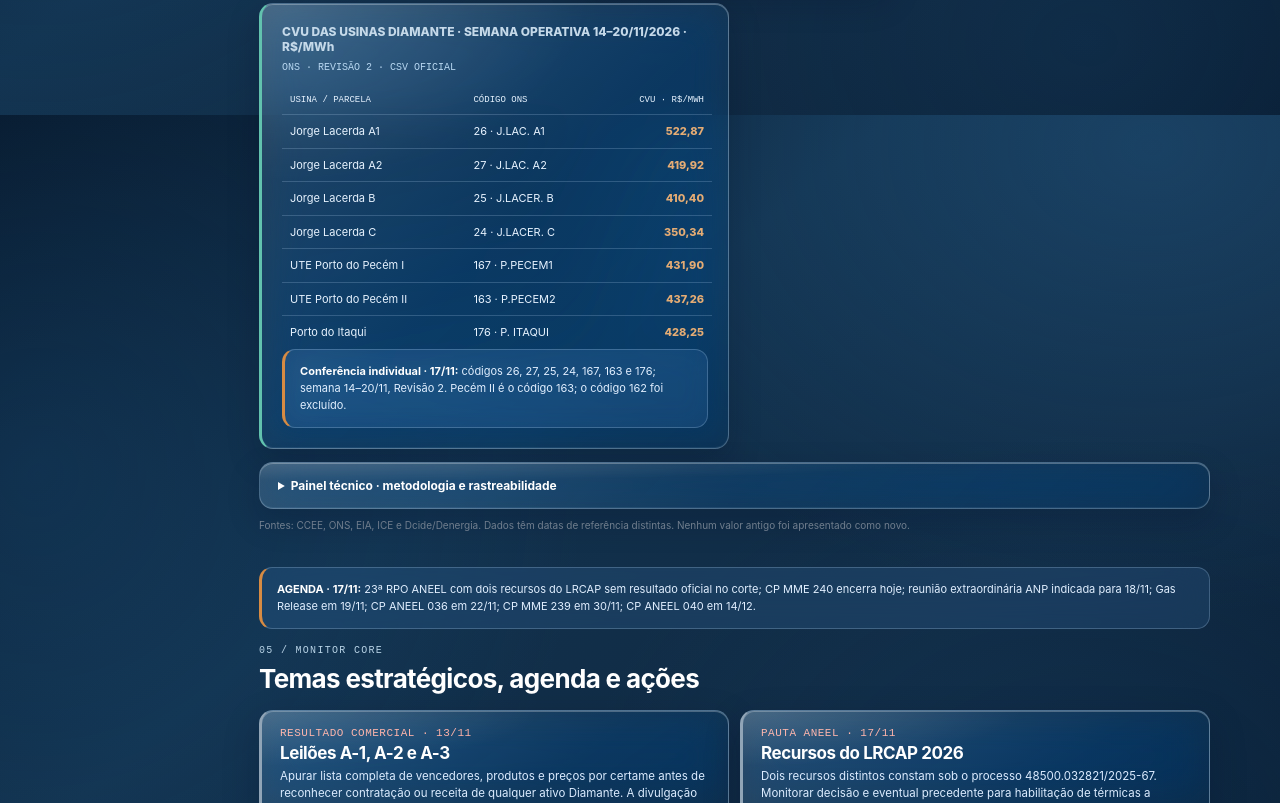
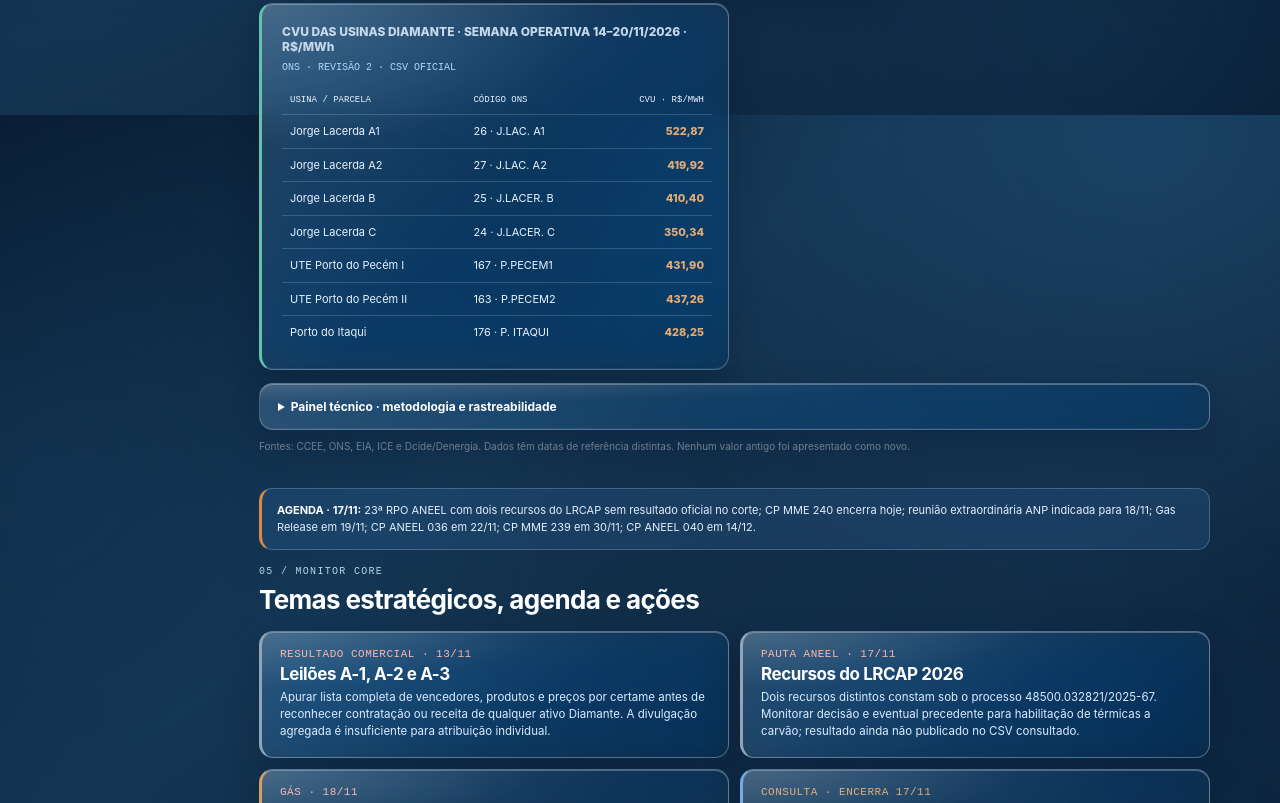
Before and after one commit to COREDIAMANTE/radar-core-diamante, a plain HTML site: page index.html in a window 1280 px wide. Shown: the part 3085-3888 px from the top of the page. Drawn offline with Linux system fonts and the light colour scheme.

Commit message:
Remove anotação interna de conferência da tabela de CVU

```diff
--- a/index.html
+++ b/index.html
@@ -137,7 +137,7 @@ body>.layout .processes,body>.layout .monitor-grid{grid-template-columns:repeat(
  <div class="market-bottom"><div class="cvu-card" style="border-top:4px solid var(--orange)"><div class="name" style="font-size:12px;font-weight:800;color:var(--blue)">CVU DAS USINAS DIAMANTE · SEMANA OPERATIVA 14–20/11/2026 · R$/MWh <span class="market-source">ONS · REVISÃO 2 · CSV OFICIAL</span></div>
   <table class="cvu-table"><thead><tr><th>Usina / parcela</th><th>Código ONS</th><th>CVU · R$/MWh</th></tr></thead><tbody>
    <tr><td>Jorge Lacerda A1</td><td>26 · J.LAC. A1</td><td>522,87</td></tr><tr><td>Jorge Lacerda A2</td><td>27 · J.LAC. A2</td><td>419,92</td></tr><tr><td>Jorge Lacerda B</td><td>25 · J.LACER. B</td><td>410,40</td></tr><tr><td>Jorge Lacerda C</td><td>24 · J.LACER. C</td><td>350,34</td></tr><tr><td>UTE Porto do Pecém I</td><td>167 · P.PECEM1</td><td>431,90</td></tr><tr><td>UTE Porto do Pecém II</td><td>163 · P.PECEM2</td><td>437,26</td></tr><tr><td>Porto do Itaqui</td><td>176 · P. ITAQUI</td><td>428,25</td></tr>
-  </tbody></table><div class="market-reading"><strong>Conferência individual · 17/11:</strong> códigos 26, 27, 25, 24, 167, 163 e 176; semana 14–20/11, Revisão 2. Pecém II é o código 163; o código 162 foi excluído.</div>
+  </tbody></table>
  </div></div>
  <details class="tech"><summary>Painel técnico · metodologia e rastreabilidade</summary><div class="tech-inner">
   <div class="tech-item"><strong>PLD</strong>CSV CCEE: diário 17/11; média simples do período completo 10–16/11, quatro submercados.</div><div class="tech-item"><strong>CVU operacional</strong>CSV ONS, Revisão 2, semana 14–20/11; sete códigos exatos.</div><div class="tech-item"><strong>CMO e reservatórios</strong>CSV ONS: CMO semanal com referência 20/11; EAR observado em 16/11.</div><div class="tech-item"><strong>Combustíveis e forward</strong>Henry Hub spot e Brent spot EIA de 11/11; Newcastle futuro por vencimento, mantido em 04/11 por falha de extração; Dcide base 16/11.</div>
```
